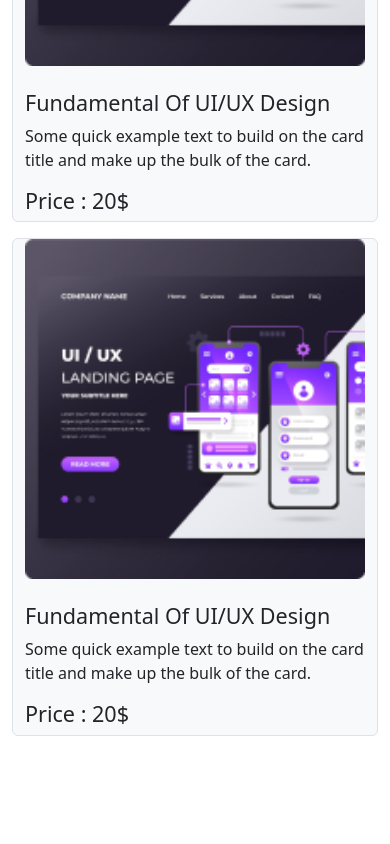
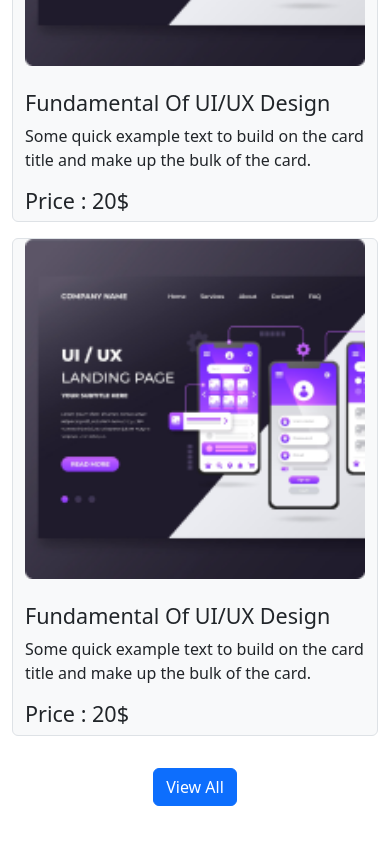
Before and after one commit to Merajhossain2002/edura, a plain HTML site: page index.html in a window 390 px wide. Shown: the part 2834-3678 px from the top of the page. Before the commit the page ends 3618 px from the top, so only its background shows below. Drawn offline with nearby package versions, Linux system fonts and the light colour scheme.

Commit message:
courses section complete with responsive and button

```diff
--- a/index.html
+++ b/index.html
@@ -299,8 +299,19 @@
             </div>
           </div>
         </div>
+        <div class="row">
+          <div class="col text-center my-3 p-3">
+            <button class="btn btn-primary">View All</button>
+          </div>
+        </div>
       </section>
       <!-- courses ENd -->
+
+      <!-- ready to join Started -->
+      <section class="container">
+
+      </section>
+      <!-- ready to join END -->
     </main>
     <script src="https://cdn.jsdelivr.net/npm/bootstrap@5.2.0/dist/js/bootstrap.bundle.min.js"></script>
   </body>
```
